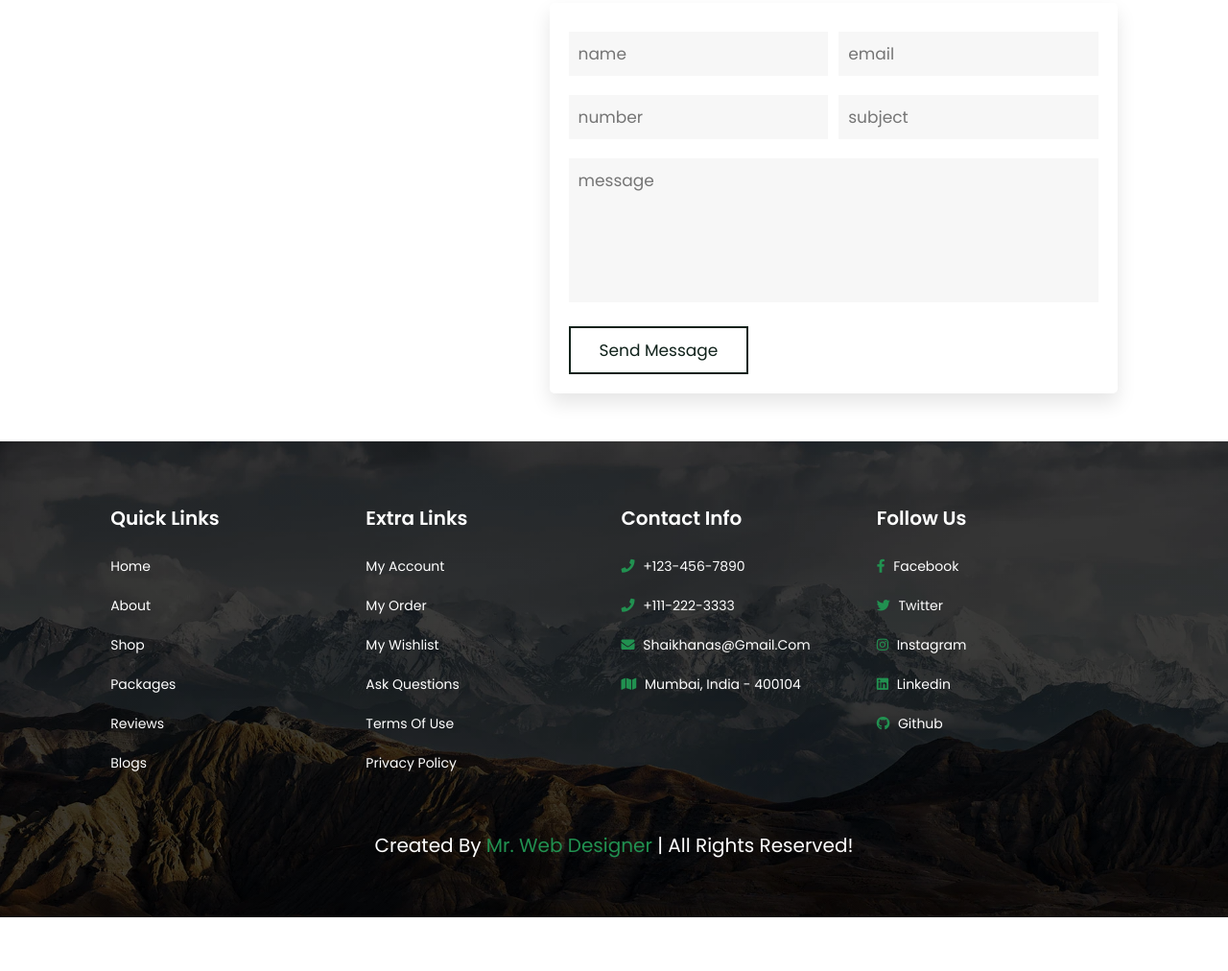
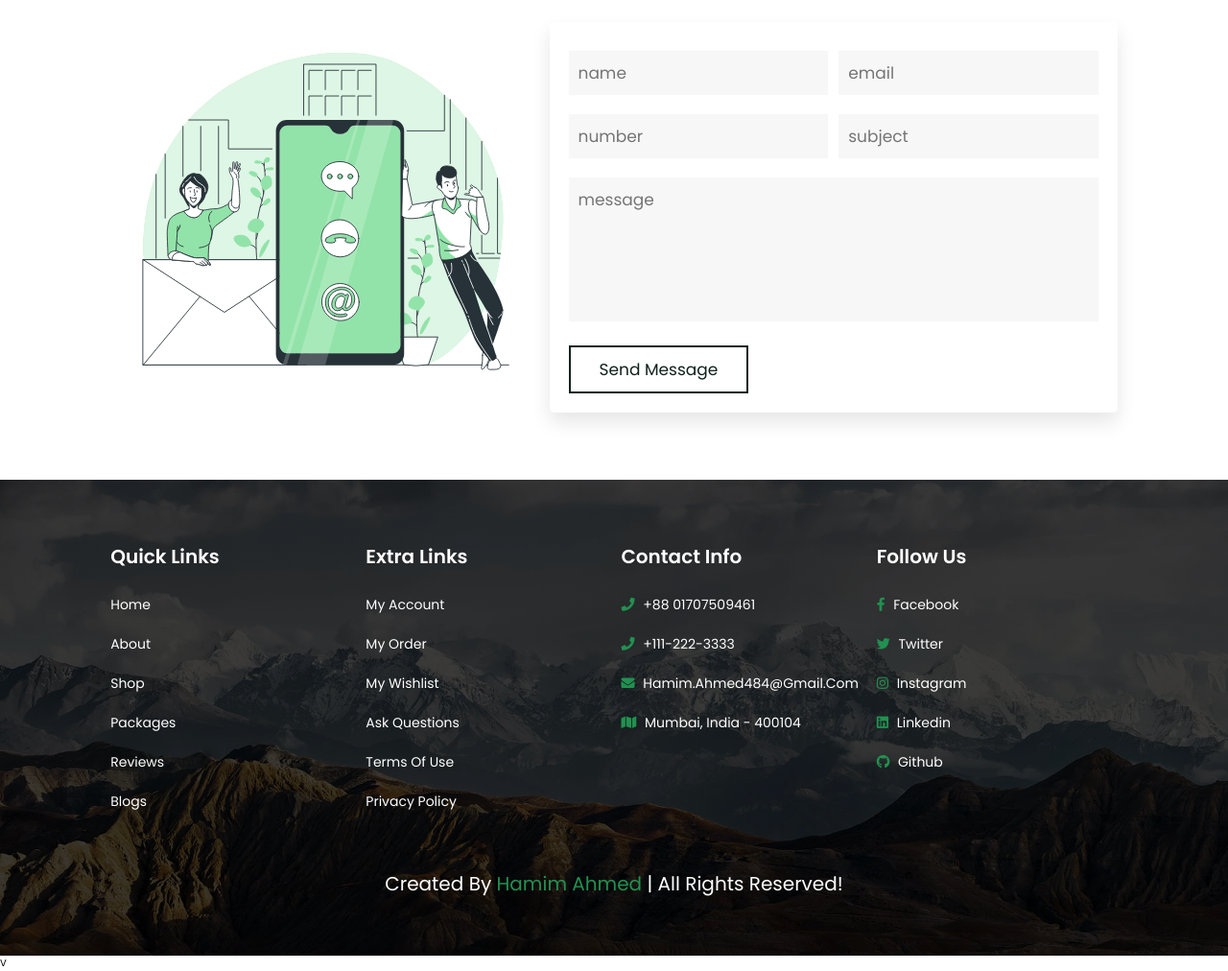
Before and after one commit to Hamim-200/Travel_Website, a plain HTML site: page index.html in a window 1280 px wide. Shown: the part 6597-7609 px from the top of the page at 96% size. Before the commit the page ends 7553 px from the top, so only its background shows below. Drawn offline with Linux system fonts and the light colour scheme.

Commit message:
contact added

```diff
--- a/index.html
+++ b/index.html
@@ -529,9 +529,9 @@
 
             <div class="box">
                 <h3>contact info</h3>
-                <a href="#"> <i class="fas fa-phone"></i> +123-456-7890 </a>
+                <a href="#"> <i class="fas fa-phone"></i> +88 01707509461 </a>
                 <a href="#"> <i class="fas fa-phone"></i> +111-222-3333 </a>
-                <a href="#"> <i class="fas fa-envelope"></i> shaikhanas@gmail.com </a>
+                <a href="#"> <i class="fas fa-envelope"></i> hamim.ahmed484@gmail.com </a>
                 <a href="#"> <i class="fas fa-map"></i> mumbai, india - 400104 </a>
             </div>
 
@@ -546,12 +546,12 @@
 
         </div>
 
-        <div class="credit">created by <span>mr. web designer</span> | all rights reserved!</div>
+        <div class="credit">created by <span>Hamim Ahmed</span> | all rights reserved!</div>
 
     </section>
     <!-- footer section ends -->
 
-    <!-- Javascript Added -->
+    <!-- Javascript Added -->v
     <script src="js/script.js"></script>
 </body>
 
```
Also changed, not shown: images/contact-img.svg (added).
